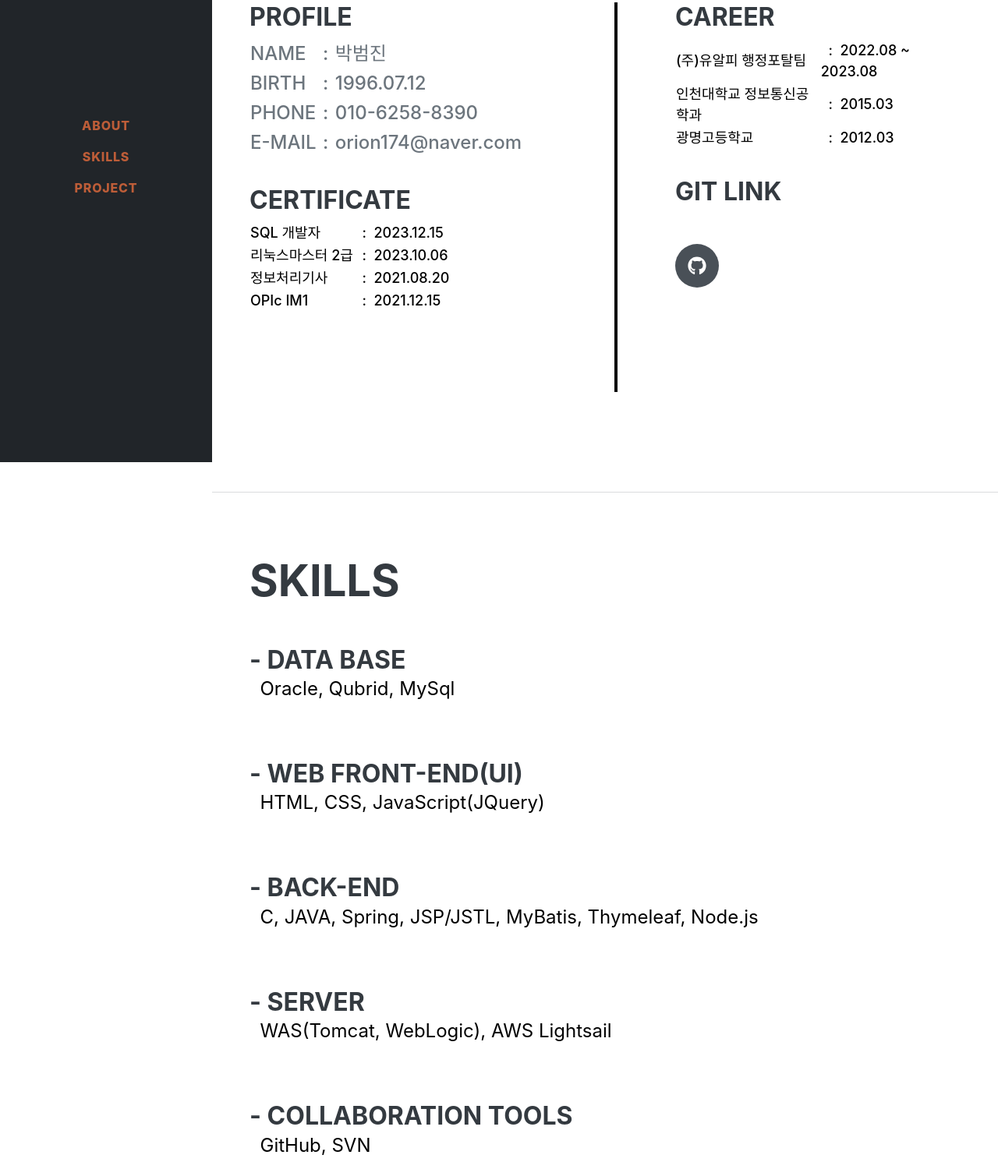
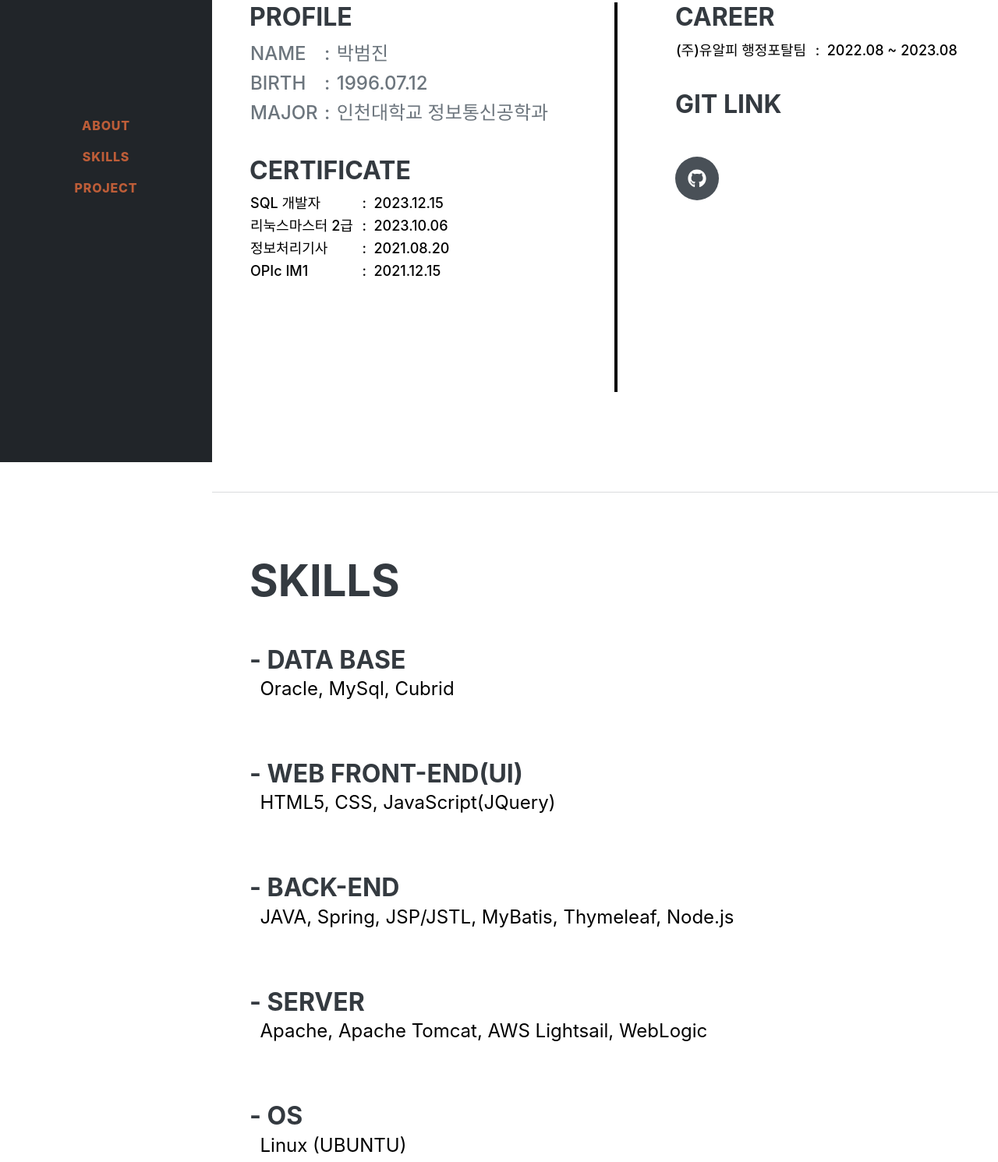
Before and after one commit to orion174/orion174.github.io, a plain HTML site: page index.html in a window 1280 px wide. Shown: the part 207-1698 px from the top of the page at 78% size. Drawn offline with nearby package versions, Linux system fonts and the light colour scheme; a web font is replaced by a local one.

Commit message:
Update index.html

```diff
--- a/index.html
+++ b/index.html
@@ -69,24 +69,16 @@
                                         <td>Name</td>
                                         <td>&nbsp;:&nbsp;</td>
                                         <td style="text-transform:capitalize;">박범진</td>
-
                                     </tr>
                                     <tr>
                                         <td>Birth</td>
                                         <td>&nbsp;:&nbsp;</td>
                                         <td style="text-transform:capitalize;">1996.07.12</td>
-
                                     </tr>
                                     <tr>
-                                        <td>Phone</td>
+                                        <td>Major</td>
                                         <td>&nbsp;:&nbsp;</td>
-                                        <td style="text-transform:capitalize;">010-6258-8390</td>
-
-                                    </tr>
-                                    <tr>
-                                        <td>E-mail</td>
-                                        <td>&nbsp;:&nbsp;</td>
-                                        <td style="text-transform:lowercase;">orion174@naver.com</td>
+                                        <td style="text-transform:capitalize;">인천대학교 정보통신공학과</td>
                                     </tr>
                                 </table>
                                 <br>
@@ -125,14 +117,6 @@
                                             <td>(주)유알피 행정포탈팀</td>
                                             <td>&nbsp; :&nbsp; 2022.08 ~ 2023.08</td>
                                         </tr>
-                                        <tr>
-                                            <td>인천대학교 정보통신공학과</td>
-                                            <td>&nbsp; :&nbsp; 2015.03</td>
-                                        </tr>
-                                        <tr>
-                                            <td>광명고등학교</td>
-                                            <td>&nbsp; :&nbsp; 2012.03</td>
-                                        </tr>
                                     </table>
                                 </font>
                                 <br>
@@ -156,22 +140,27 @@
                         <font size="5" color="black">
                             <div>
                                 <h3 class="mb-0">- Data Base</h3>
-                                &nbsp;&nbsp;Oracle, Qubrid, MySql
+                                &nbsp;&nbsp;Oracle, MySql, Cubrid
                             </div>
                             <br>
                             <div>
                                 <h3 class="mb-0">- Web Front-End(UI)</h3>
-                                &nbsp;&nbsp;HTML, CSS, JavaScript(JQuery)
+                                &nbsp;&nbsp;HTML5, CSS, JavaScript(JQuery)
                             </div>
                             <br>
                             <div>
                                 <h3 class="mb-0">- Back-End</h3>
-                                &nbsp;&nbsp;C, JAVA, Spring, JSP/JSTL, MyBatis, Thymeleaf, Node.js
+                                &nbsp;&nbsp;JAVA, Spring, JSP/JSTL, MyBatis, Thymeleaf, Node.js
                             </div>
                             <br>
                             <div>
                                 <h3 class="mb-0">- Server</h3>
-                                &nbsp;&nbsp;WAS(Tomcat, WebLogic), AWS Lightsail
+                                &nbsp;&nbsp;Apache, Apache Tomcat, AWS Lightsail, WebLogic
+                            </div>
+                            <br>
+			    <div>
+                                <h3 class="mb-0">- OS</h3>
+                                &nbsp;&nbsp;Linux (UBUNTU)
                             </div>
                             <br>
                             <div>
```
